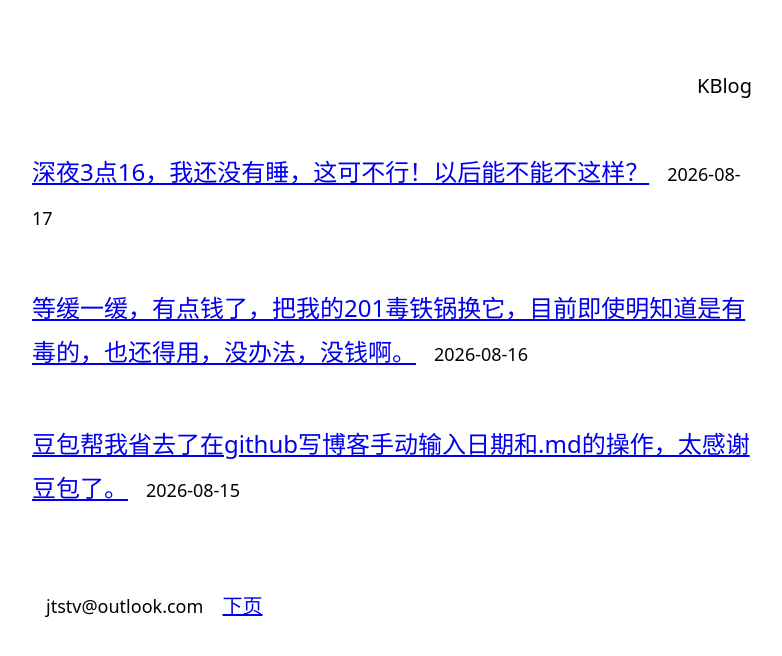
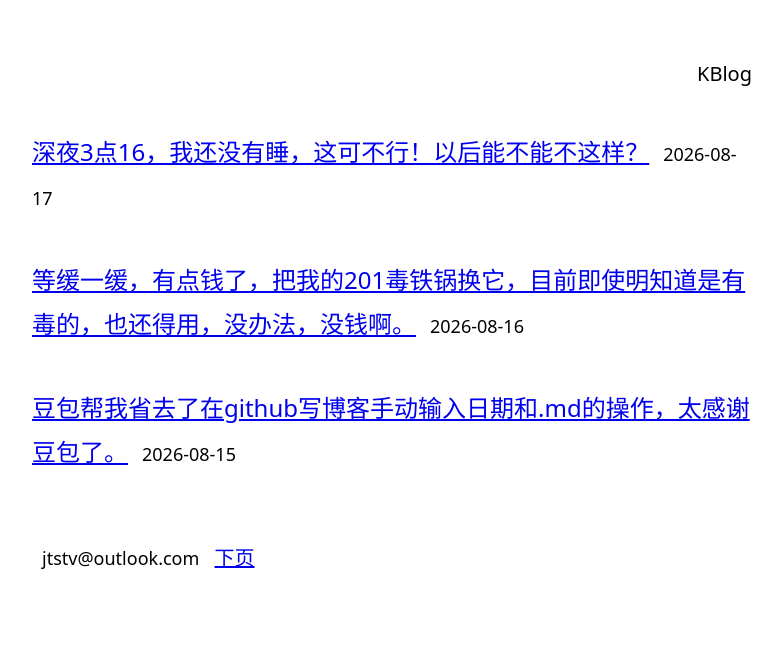
Before and after one commit to JTSTV/Jtstv.github.io, a Jekyll site: the page built from index.html, in a window 1280 px wide. Shown: the top 656 px of the page, without its empty margins (248-1030 px from the left). Built offline with Jekyll 4.4.1, drawn with Linux system fonts in a browser that asks for light colours; the list of posts is cut into pages by our own code.

Commit message:
更新 index.html

```diff
--- a/index.html
+++ b/index.html
@@ -11,7 +11,7 @@ layout: null
 <meta name="description" content="{{ site.description }}">
 {% if site.keywords %}<meta name="keywords" content="{{ site.keywords }}">{% endif %}
 <link rel="canonical" href="{{ site.url }}{{ page.url }}">
-<style>body{font:20px system-ui,-apple-system,sans-serif;padding:56px 40px;line-height:2.2}.container{max-width:720px;margin:0 auto}.site-header{margin-bottom:44px;text-align:right}.site-title{font-size:26px;display:inline-block;letter-spacing:0}.post-item{margin-bottom:48px}.post-link{font-size:24px;letter-spacing:0;line-height:1.1}.post-date-text{font-size:18px;margin-left:18px}.pagination{margin-top:72px}.pagination-email{font-size:18px;padding:0 14px}img{max-width:100%;height:auto}@media(max-width:600px){body{padding:32px 24px}.site-header{margin-bottom:32px}.post-item{margin-bottom:38px}.post-link{font-size:22px;line-height:1.1}.post-date-text{font-size:17px;margin-left:14px}.pagination-email{font-size:17px;padding:0 10px}}</style>
+<style>body{font:20px system-ui,-apple-system,sans-serif;padding:44px 32px;line-height:2.2}.container{max-width:720px;margin:0 auto}.site-header{margin-bottom:36px;text-align:right}.site-title{font-size:26px;display:inline-block;letter-spacing:0}.post-item{margin-bottom:40px}.post-link{font-size:24px;letter-spacing:0;line-height:1.1}.post-date-text{font-size:18px;margin-left:14px}.pagination{margin-top:60px}.pagination-email{font-size:18px;padding:0 10px}img{max-width:100%;height:auto}@media(max-width:600px){body{padding:24px 18px}.site-header{margin-bottom:26px}.post-item{margin-bottom:30px}.post-link{font-size:22px;line-height:1.1}.post-date-text{font-size:17px;margin-left:10px}.pagination-email{font-size:17px;padding:0 8px}}</style>
 </head>
 <body>
 <div class="container">
```
